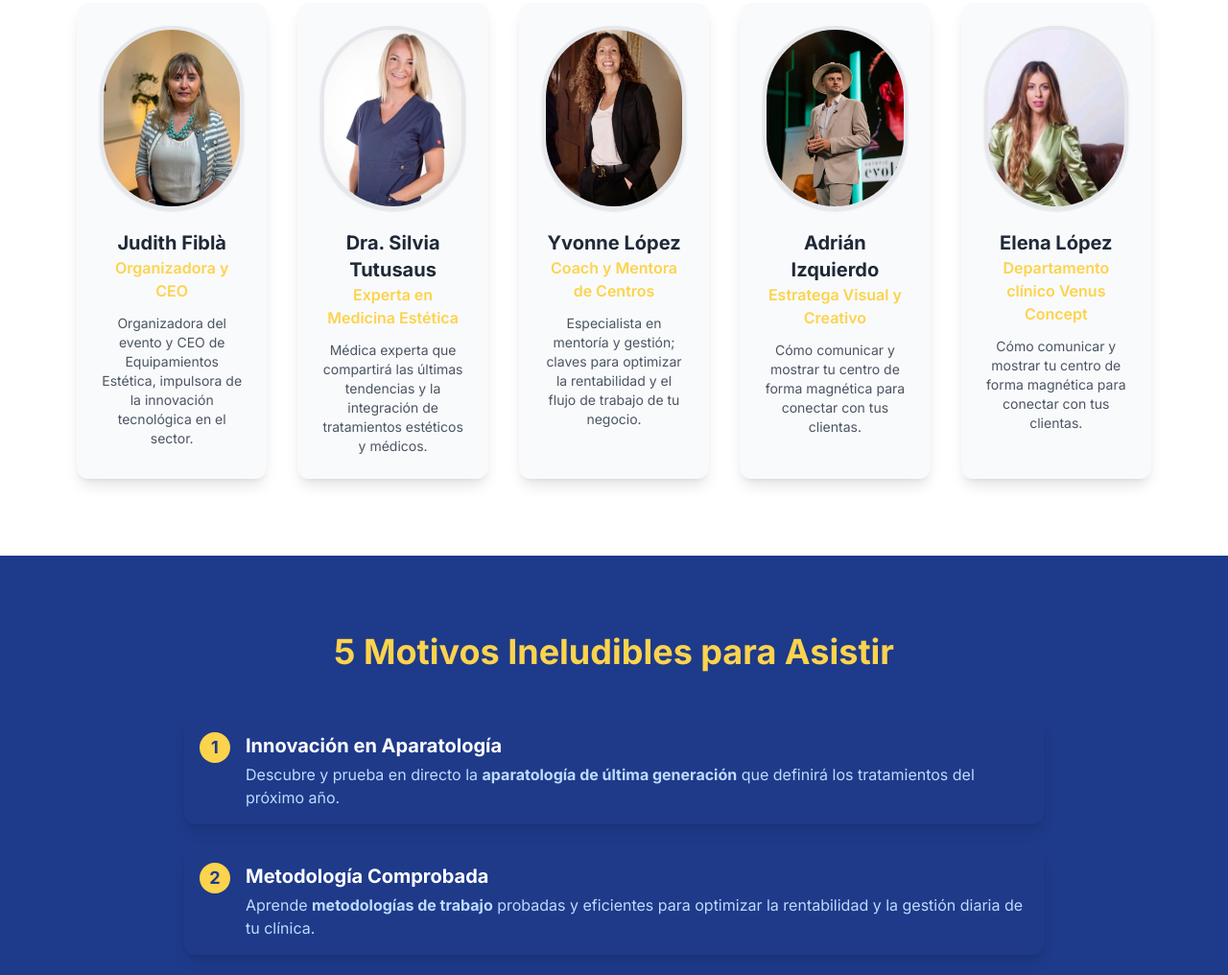
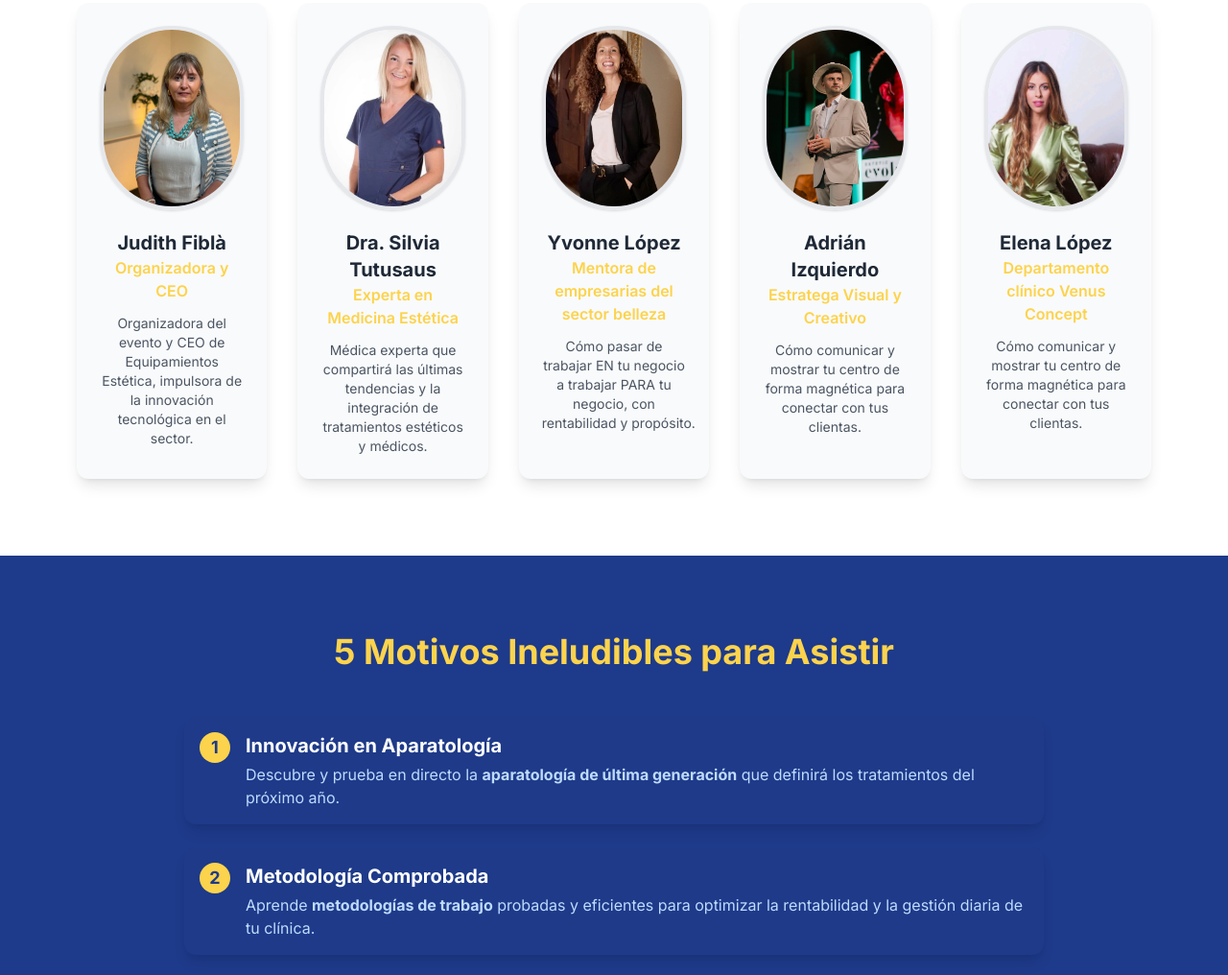
Before and after one commit to Cram27/landing-equipaminetos, a plain HTML site: page index.html in a window 1280 px wide. Shown: the part 809-1825 px from the top of the page at 96% size. Drawn offline with nearby package versions, Linux system fonts and the light colour scheme.

Commit message:
Update index.html

```diff
--- a/index.html
+++ b/index.html
@@ -135,8 +135,8 @@
               width="192" height="192" loading="lazy" decoding="async">
           </picture>
           <h3 class="text-xl font-bold text-gray-800">Yvonne López</h3>
-          <p class="text-secondary font-semibold mb-3">Coach y Mentora de Centros</p>
-          <p class="text-gray-600 text-sm">Especialista en mentoría y gestión; claves para optimizar la rentabilidad y el flujo de trabajo de tu negocio.</p>
+          <p class="text-secondary font-semibold mb-3">Mentora de empresarias del sector belleza</p>
+          <p class="text-gray-600 text-sm">Cómo pasar de trabajar EN tu negocio a trabajar PARA tu negocio, con rentabilidad y propósito.</p>
         </div>
 
         <!-- Adrián Izquierdo -->
```
